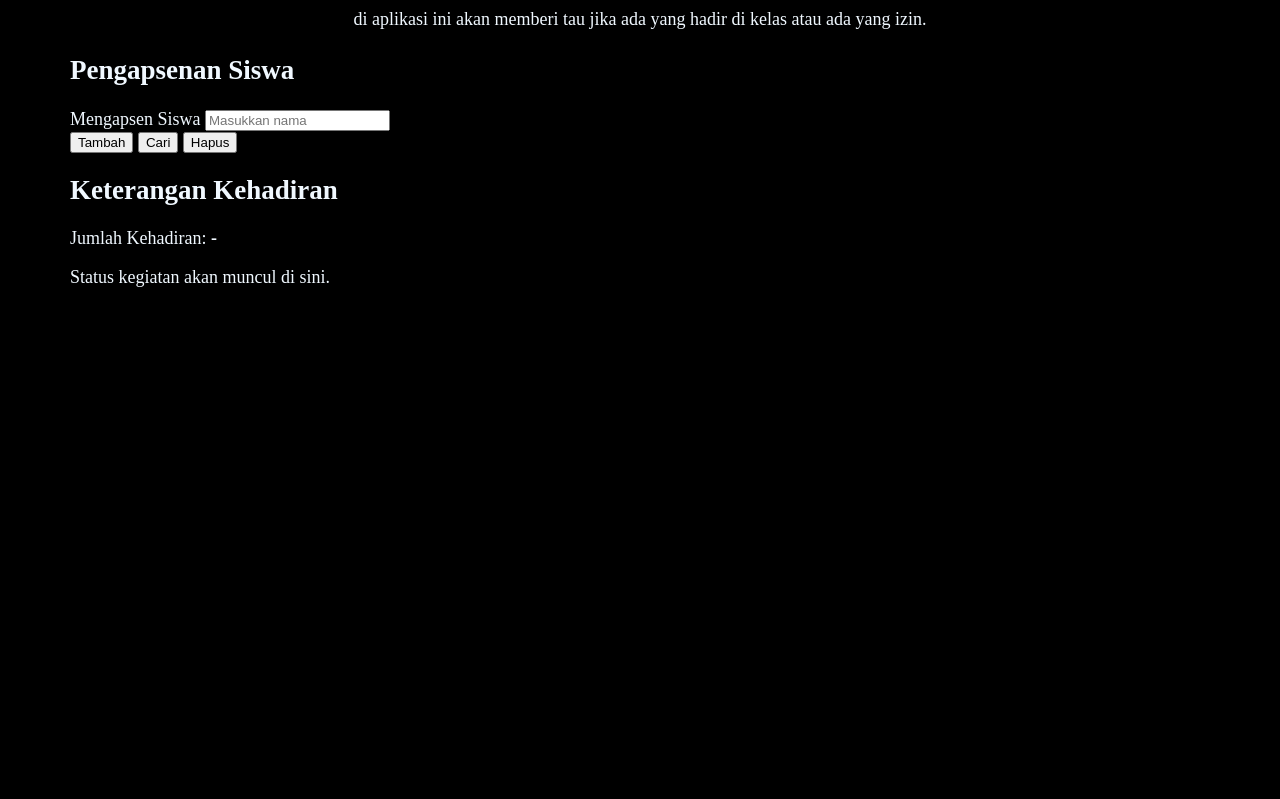
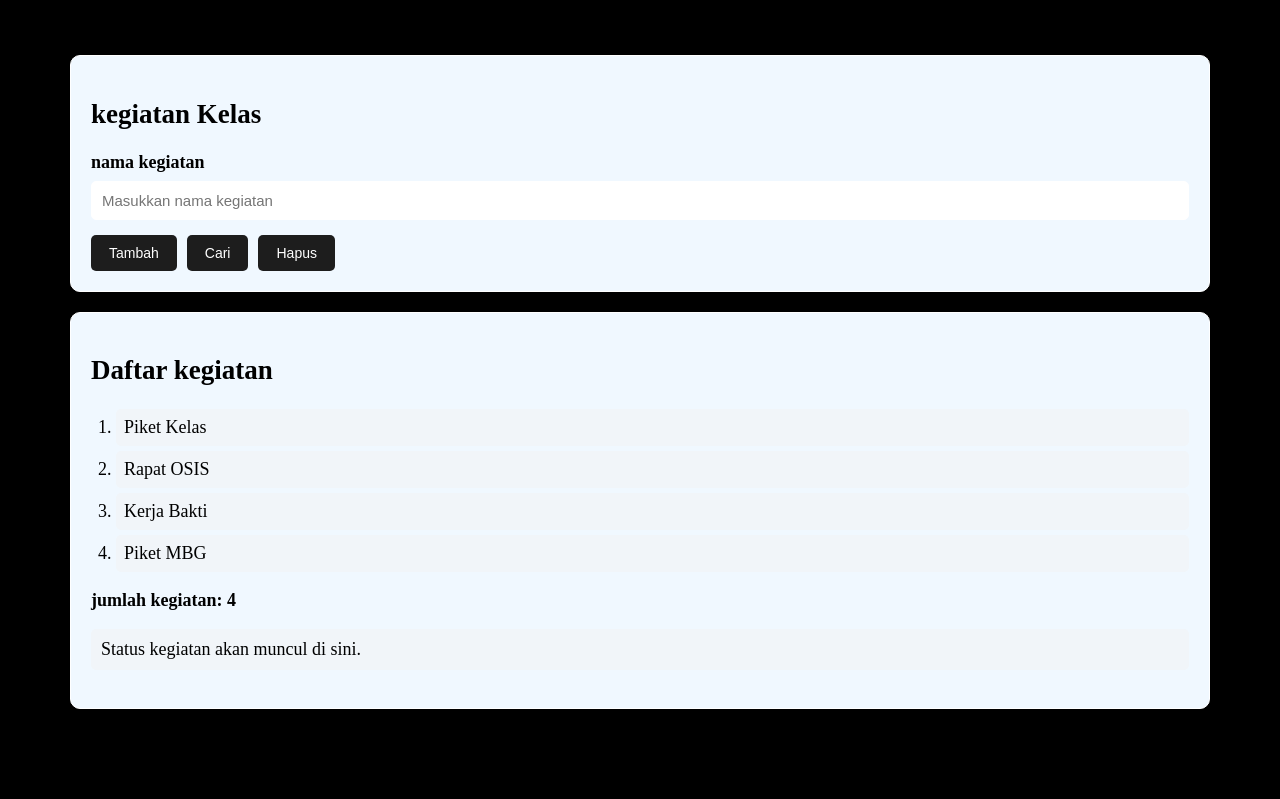
Before and after one commit to muhammadfaqiihh24-pixel/proyekAkhir_2026_4460, a plain HTML site: page index.html in a window 1280 px wide. Shown: the part 151-950 px from the top of the page. Before the commit the page ends 800 px from the top, so only its background shows below. Drawn offline with Linux system fonts and the light colour scheme.

Commit message:
final :menyelesaikan fitur

```diff
--- a/index.html
+++ b/index.html
@@ -1,5 +1,6 @@
 <!DOCTYPE html>
 <html lang="id">
+
 <head>
   <meta charset="UTF-8">
   <meta name="viewport" content="width=device-width, initial-scale=1.0">
@@ -12,23 +13,24 @@
 
   <link rel="stylesheet" href="style.css">
 </head>
+
 <body>
   <main class="container">
     <header class="kepala-halaman">
-      <h1>apsensi kelas</h1>
-      <p>di aplikasi ini akan memberi tau jika ada yang hadir di kelas atau ada yang izin.</p>
+      <h1>Pengelolaan kegiatan kelas</h1>
+      <p>di sini bisa mengelolah kegiatan siswa</p>
     </header>
 
     <section class="panel" aria-label="Pengelolaan kegiatan">
-      <h2>Pengapsenan Siswa</h2>
+      <h2>kegiatan Kelas</h2>
 
       <!-- TODO HTML-02:
            Lengkapi label, input teks, placeholder, dan ID semua elemen.
            Acuan ID: inputKegiatan, btnTambah, btnCari, btnHapus.
            Gunakan type="button" pada ketiga tombol. -->
       <div class="form-baris">
-        <label for="Mengapsen Siswa">Mengapsen Siswa</label>
-        <input type="text" id="inputKegiatan" placeholder="Masukkan nama">
+        <label for="nama kegiatan">nama kegiatan</label>
+        <input type="text" id="inputKegiatan" placeholder="Masukkan nama kegiatan">
       </div>
 
       <div class="aksi">
@@ -39,14 +41,14 @@
     </section>
 
     <section class="panel" aria-label="Daftar kegiatan">
-      <h2>Keterangan Kehadiran</h2>
+      <h2>Daftar kegiatan</h2>
 
       <!-- TODO HTML-03:
            Lengkapi ID untuk daftar, jumlah, dan pesan status.
            Acuan ID: daftarKegiatan, totalKegiatan, pesanStatus. -->
       <ol id="daftarKegiatan"></ol>
 
-      <p class="ringkasan">Jumlah Kehadiran: <strong id="totalKegiatan">-</strong></p>
+      <p class="ringkasan">jumlah kegiatan: <strong id="totalKegiatan">-</strong></p>
       <p id="pesanStatus" aria-live="polite">Status kegiatan akan muncul di sini.</p>
     </section>
   </main>
@@ -54,4 +56,5 @@
   <!-- Penghubung JavaScript disediakan guru. Jangan diubah. -->
   <script src="script.js"></script>
 </body>
+
 </html>
--- a/script.js
+++ b/script.js
@@ -11,7 +11,7 @@
  */
 
 // Data awal disediakan guru. Jangan diubah.
-const daftarKegiatan = ["Piket Kelas", "Rapat OSIS", "Kerja Bakti"];
+const daftarKegiatan = ["Piket Kelas", "Rapat OSIS", "Kerja Bakti" , "Piket MBG"];
 
 function tampilkanKegiatan(daftar) {
   const elemenDaftar = document.getElementById("daftarKegiatan");
@@ -26,10 +26,10 @@ function tampilkanKegiatan(daftar) {
   // TODO JS-01:
   // Perbaiki batas perulangan for berikut agar dimulai dari indeks pertama
   // dan memproses seluruh elemen berdasarkan panjang Array (length).
-  for (let i = 0; i < 0; i++) {
+  for (let i = 0; i < daftar.length; i++) {
     // TODO JS-02:
     // Ganti string kosong dengan elemen Array 'daftar' pada indeks i.
-    const namaKegiatan = "";
+    const namaKegiatan = daftar [i];
 
     // Disediakan guru: pembentukan dan penampilan elemen HTML.
     const item = document.createElement("li");
@@ -132,14 +132,21 @@ document.addEventListener("DOMContentLoaded", function () {
 function tambahKegiatan(daftar, nama) {
   // TODO JS-03: Simpan nama yang sudah di-trim ke variabel namaBersih.
   // Jika namaBersih kosong, gunakan return false.
-
+const namaBersih =nama.trim();
+if (namaBersih === "") {
+  return false;
+}
   // TODO JS-04: Gunakan includes() untuk menolak nama duplikat.
   // Jika kegiatan sudah ada, gunakan return false.
-
+if (daftar.includes(namaBersih)) {
+  return false;
+}
   // TODO JS-05: Gunakan push() untuk menambahkan namaBersih.
   // Jika penambahan berhasil, gunakan return true.
-
-  return false; // SEMENTARA: ganti/hapus setelah TODO JS-03 s.d. JS-05 selesai
+daftar.push(namaBersih);{
+  return true;
+}
+// SEMENTARA: ganti/hapus setelah TODO JS-03 s.d. JS-05 selesai
 }
 
 // TODO JS-06 — Pencarian kegiatan
@@ -147,24 +154,30 @@ function cariKegiatan(daftar, nama) {
   // TODO JS-06: Hilangkan spasi awal/akhir menggunakan trim().
   // Cari posisi kegiatan dengan indexOf(), lalu kembalikan indeksnya.
   // Jika tidak ditemukan, indexOf() akan menghasilkan -1.
-
-  return -1; // SEMENTARA: ganti setelah TODO JS-06 selesai
+const namaBersih = nama.trim();
+return daftar.indexOf(namaBersih);
+// SEMENTARA: ganti setelah TODO JS-06 selesai
 }
 
 // TODO JS-07 dan JS-08 — Penghapusan kegiatan
 function hapusKegiatan(daftar, nama) {
   // TODO JS-07: Panggil cariKegiatan(daftar, nama).
   // Simpan hasilnya dalam variabel indeks.
-
+const indeks = cariKegiatan(daftar,nama);
+if (indeks === -1) {
+  return false;
+}
   // TODO JS-08: Jika indeks bernilai -1, gunakan return false.
   // Jika ditemukan, hapus satu elemen menggunakan splice().
   // Kembalikan true jika penghapusan berhasil.
-
-  return false; // SEMENTARA: ganti/hapus setelah TODO JS-07 s.d. JS-08 selesai
+daftar.splice(indeks, 1);
+return true;
+// SEMENTARA: ganti/hapus setelah TODO JS-07 s.d. JS-08 selesai
 }
 
 // TODO JS-09 — Menghitung jumlah kegiatan
 function hitungJumlahKegiatan(daftar) {
   // TODO JS-09: Gunakan length dan return untuk menghasilkan jumlah kegiatan.
-
+return daftar.length;
   return 0; // SEMENTARA: ganti setelah TODO JS-09 selesai
+}
--- a/style.css
+++ b/style.css
@@ -17,7 +17,7 @@ body {
   font-family: 'Times New Roman', Times, serif;
   font-size: 18px;
   background-color: black;
-color: aliceblue;
+color: black;
 margin: 25px;
 padding: 25px;
 }
@@ -36,42 +36,78 @@ padding: 20px;
   margin-bottom: 25px;
 }
 
-.panel {
+.panel {background-color: aliceblue;
+  padding: 20px;
+  margin-bottom: 20px;
+  border: 1px solid white;
+  border-radius: 10px;
 }
 
 /* TODO CSS-03: Atur ukuran input, padding, jarak antar elemen,
    warna tombol, dan tampilan yang konsisten. */
-.form-baris {
+.form-baris {display: flex;
+  flex-direction: column;
+  gap: 8px;
+  margin-bottom: 15px;
 }
 
 .form-baris label {
+font-weight: bold;
 }
 
 .form-baris input {
+  padding: 10px;
+  border: 1px solid white;
+  border-radius: 5px;
+  font-size: 15px;
 }
 
 .aksi {
+  display: flex;
+  gap: 10px;
+  fleex-wrap: wrap;
 }
 
 .aksi button {
+  padding: 10px 18px;
+  border: none;
+  border-radius: 5px;
+  background-color: #1d1d1d;
+  color: white;
+  cursor: pointer;
+  font-size: 14px;
 }
 
 /* TODO CSS-04: Rapikan daftar kegiatan, jumlah kegiatan, dan pesan
    status. Bedakan tampilan status berhasil dan gagal. */
 #daftarKegiatan {
+  padding-left: 25px;
 }
 
 #daftarKegiatan li {
+  padding: 8px;
+  margin-bottom: 5px;
+  background-color: #f1f5f9;
+  border-radius: 5px;
 }
 
 .ringkasan {
+  margin-top: 15px;
+  font-weight: bold;
 }
 
 #pesanStatus {
+  padding: 10px;
+  border-radius: 5px;
+  background-color: #f1f5f9;
 }
 
 #pesanStatus.berhasil {
+  color: #166534;
+  background-color: #dcfce7;
 }
 
 #pesanStatus.gagal {
+  color: red;
+  background-color: #fee2e2;
 }
```
